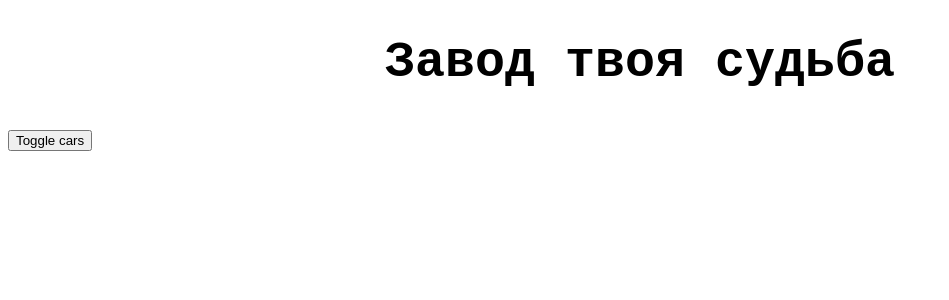
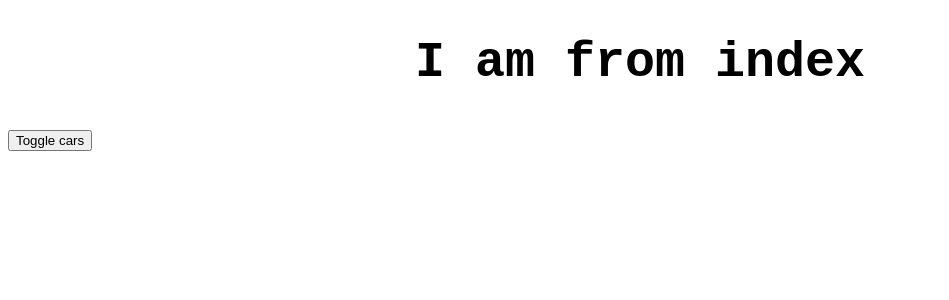
Before and after one commit to userzamt/learnreact, a React (Create React App) app: page / in a window 1280 px wide. Shown: the top 300 px of the page, without its empty margins (0-949 px from the left). Built offline with nearby package versions, Linux system fonts and the light colour scheme.

Commit message:
Передача параметров в компонет основанный на классах

```diff
--- a/src/App.js
+++ b/src/App.js
@@ -74,7 +74,8 @@ class App extends Component {
 
     return (
       <>
-        <h1>{this.state.pageTitle}</h1>
+        {/* <h1>{this.state.pageTitle}</h1> */}
+        <h1>{this.props.title}</h1>
 
         <button onClick={this.toggleCarsHandler}>Toggle cars</button>
 
--- a/src/index.js
+++ b/src/index.js
@@ -7,7 +7,7 @@ import reportWebVitals from './reportWebVitals';
 const root = ReactDOM.createRoot(document.getElementById('root'));
 root.render(
   <React.StrictMode>
-    <App />
+    <App title={"I am from index"} />
   </React.StrictMode>
 );
 
```
